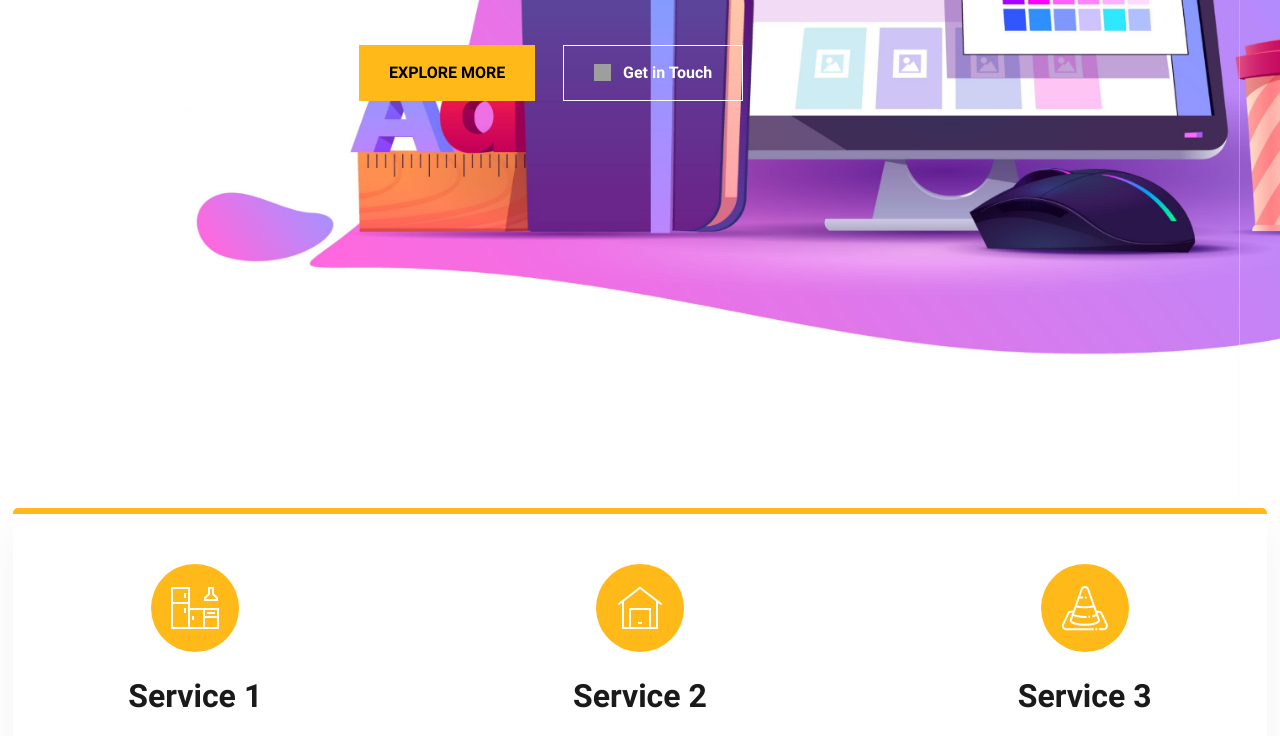
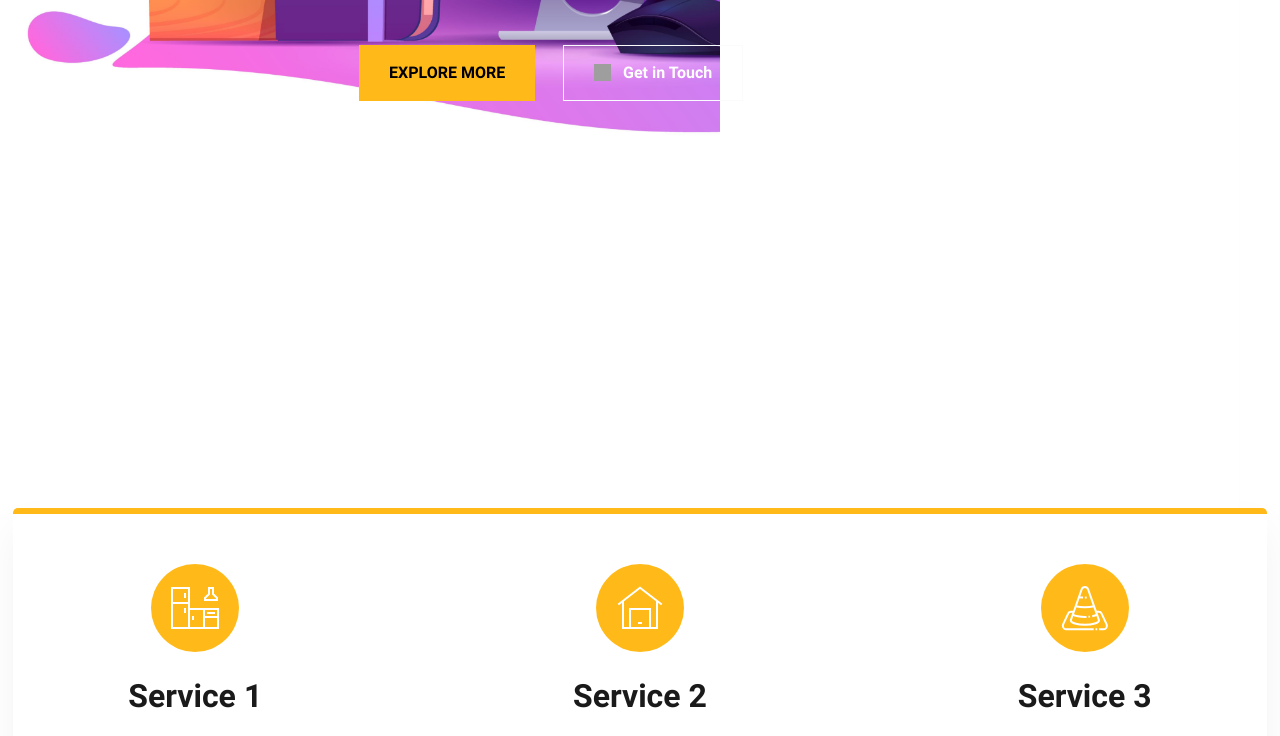
Before and after one commit to mb2335/ApnoshTest, an Eleventy site: page src/index.html in a window 1280 px wide. Shown: the part 535-1271 px from the top of the page. Built offline with nearby package versions, Linux system fonts and the light colour scheme; Eleventy itself is replaced by a stand-in of ours; files that its build step writes are made by us from their sources; grey boxes are pictures that could not be loaded.

Commit message:
Update critical.less

```diff
--- a/src/assets/less/critical.less
+++ b/src/assets/less/critical.less
@@ -24,16 +24,16 @@
             top: 0;
             left: 0;
             display: block;
-            height: 100%;
+            height: 75%;
             /* Background Image */
-            width: 100%;
+            width: 75%;
 
             img {
                 position: absolute;
                 top: 0;
                 left: 0;
                 height: 75%;
-                width: 100%;
+                width: 75%;
                 /* Makes image act like a background-image */
                 object-fit: cover;
             }
```
